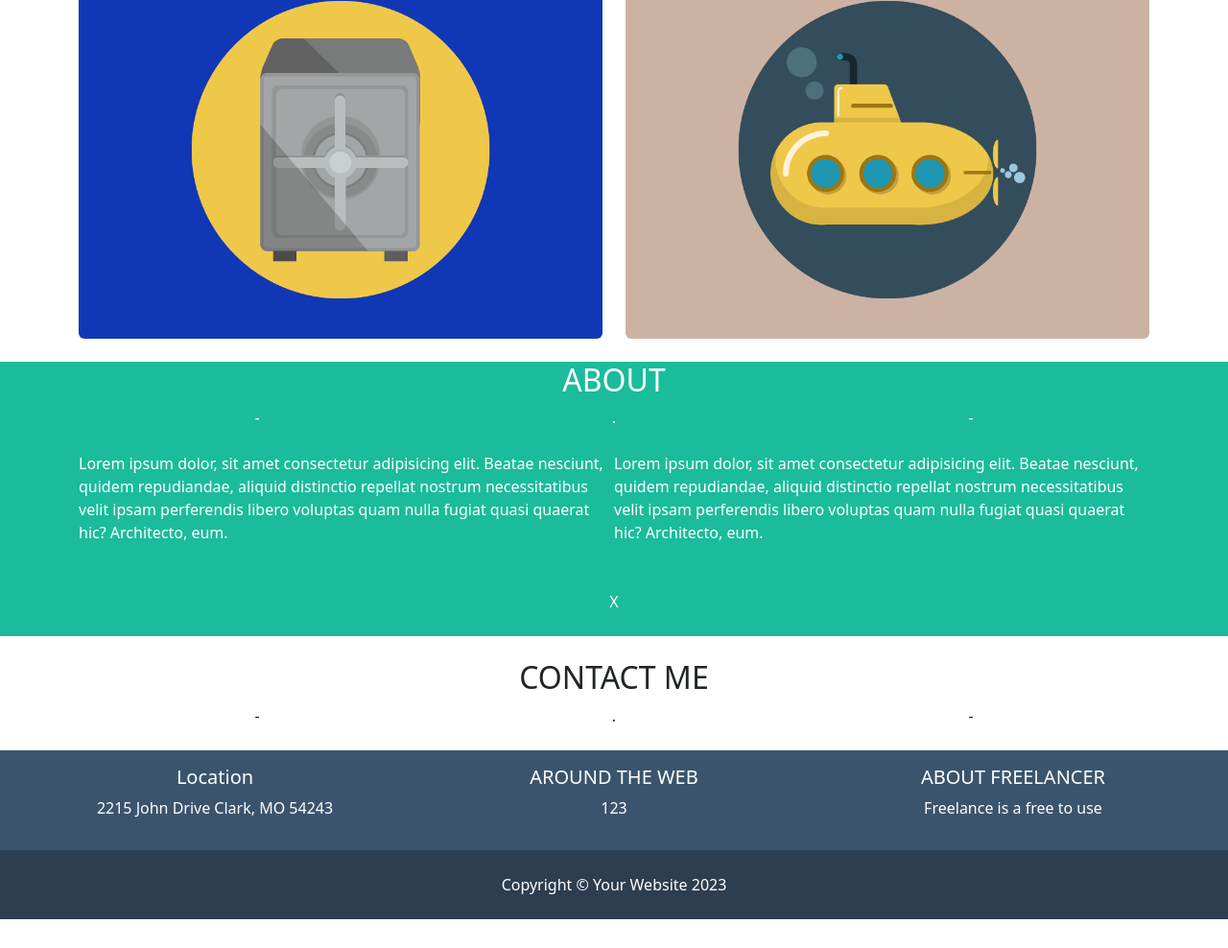
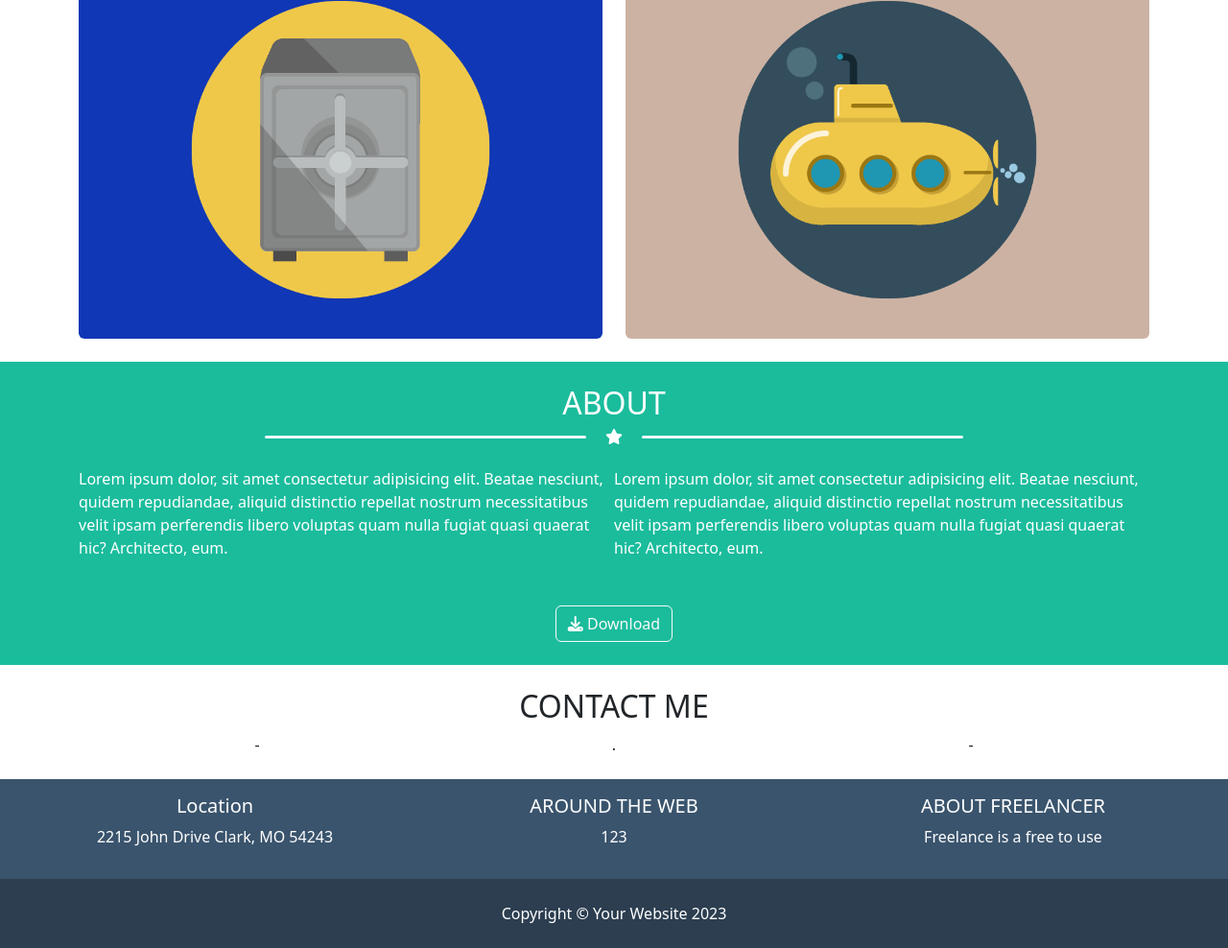
Before and after one commit to FilippoBersan/html-css-bootstrap-freelancer, a plain HTML site: page index.html in a window 1280 px wide. Shown: the part 1478-2466 px from the top of the page at 96% size. Before the commit the page ends 2436 px from the top, so only its background shows below. Drawn offline with nearby package versions, Linux system fonts and the light colour scheme.

Commit message:
feat: sezione about

```diff
--- a/index.html
+++ b/index.html
@@ -138,11 +138,13 @@
 
       <!-- About Us -->
       <section class="about">
-        <h2 class="text-uppercase text_center">About</h2>
+        <h2 class="text-uppercase text_center pt-4">About</h2>
         <div class="container d-flex flex-row text_center mb-4">
-          <div class="col">-</div>
-          <div class="col">.</div>
-          <div class="col">-</div>
+          <div
+            class="col col_star d-flex justify-content-center align-items-center"
+          >
+            <i class="fa-solid fa-star"></i>
+          </div>
         </div>
         <div class="container d-flex flex-sm-column flex-md-row pb-4">
           <div class="col mb-4">
@@ -158,7 +160,12 @@
             fugiat quasi quaerat hic? Architecto, eum.
           </div>
         </div>
-        <div class="col text_center pb-4">X</div>
+        <div class="col text_center pb-4">
+          <button type="button" class="btn btn-outline-light">
+            <i class="fa-solid fa-download"> </i>
+            Download
+          </button>
+        </div>
       </section>
       <!-- About Us -->
 
```
